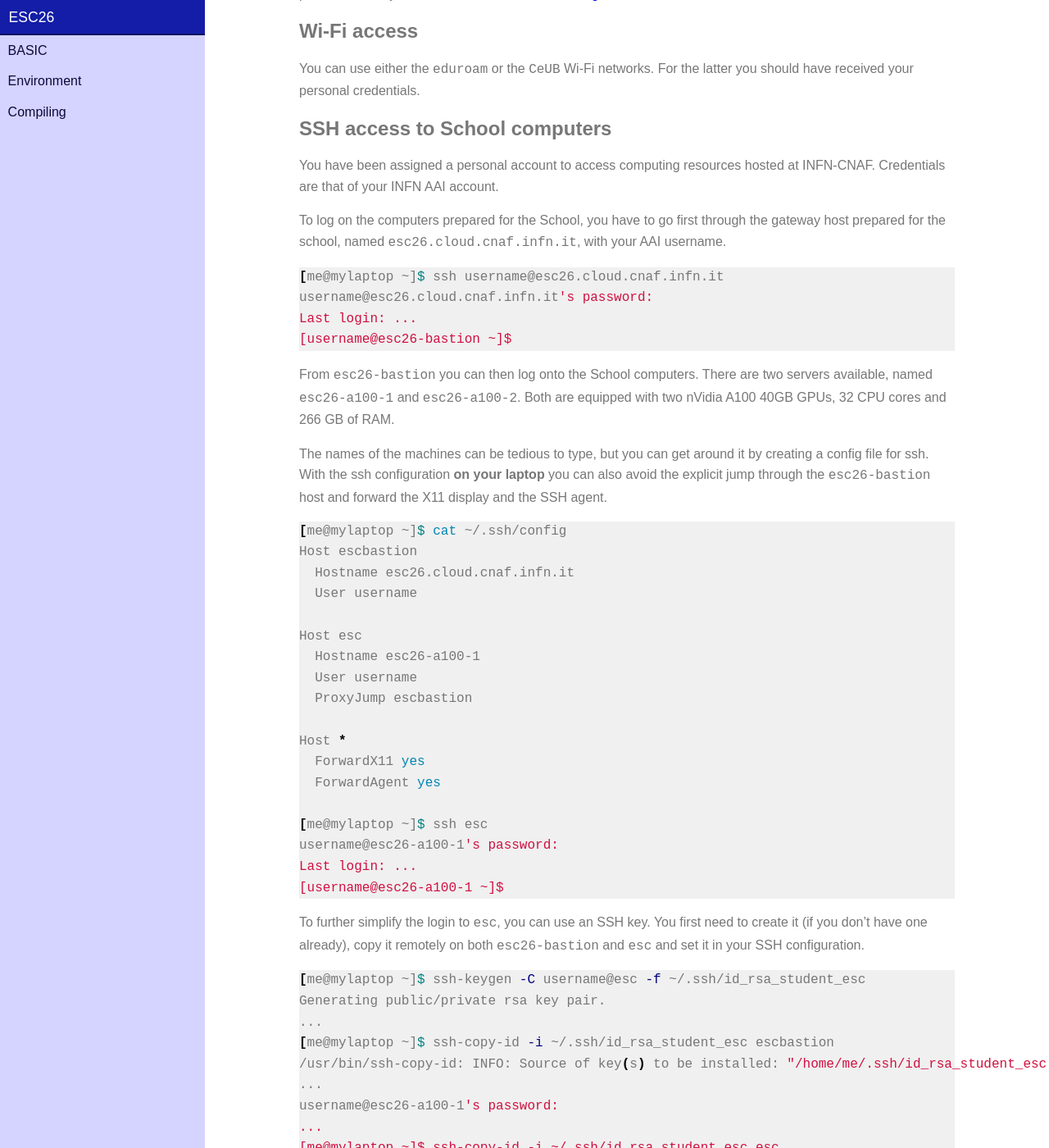
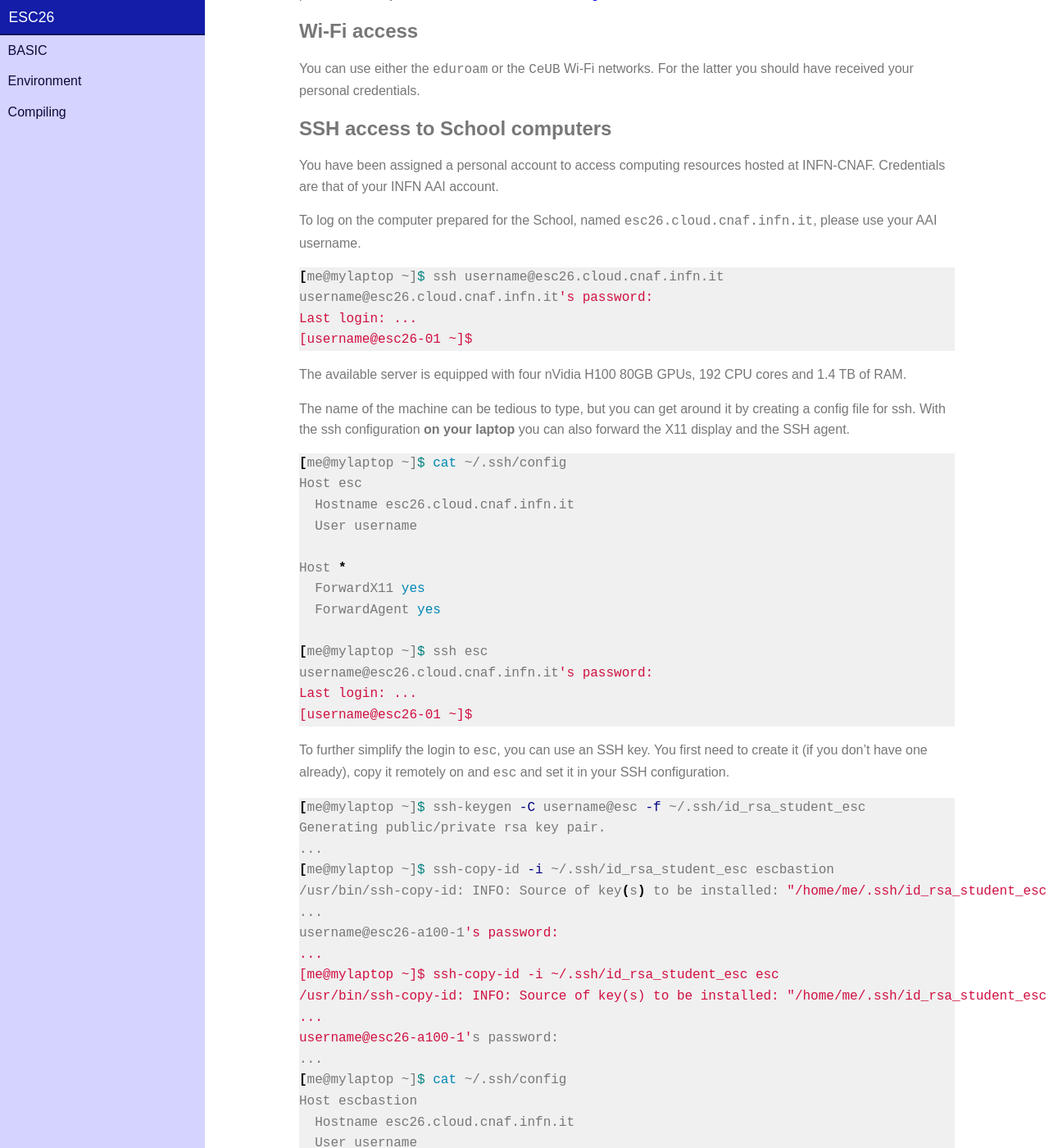
Before and after one commit to infn-esc/esc26, a Jekyll site: the page built from basic/environment.md, in a window 1280 px wide and 1400 px high, scrolled down 322 px. Shown: the whole window at 82% size. Built offline with Jekyll 4.4.1, drawn with Linux system fonts in a browser that asks for light colours; nearby versions of some CDN libraries.

Commit message:
updating environment description according with 2026 resources

````diff
--- a/basic/environment.md
+++ b/basic/environment.md
@@ -32,50 +32,41 @@ you should have received your personal credentials.
 You have been assigned a personal account to access computing resources
 hosted at INFN-CNAF. Credentials are that of your INFN AAI account.
 
-To log on the computers prepared for the School, you have to go first
-through the gateway host prepared for the school, named
-`esc26.cloud.cnaf.infn.it`, with your AAI username.
+To log on the computer prepared for the School, named
+`esc26.cloud.cnaf.infn.it`, please use your AAI username.
 
 ```shell
 [me@mylaptop ~]$ ssh username@esc26.cloud.cnaf.infn.it
 username@esc26.cloud.cnaf.infn.it's password:
 Last login: ...
-[username@esc26-bastion ~]$
+[username@esc26-01 ~]$
 ```
 
-From `esc26-bastion` you can then log onto the School computers. There
-are two servers available, named `esc26-a100-1` and `esc26-a100-2`. Both
-are equipped with two nVidia A100 40GB GPUs, 32 CPU cores and 266 GB of
+The available server is equipped with four nVidia H100 80GB GPUs, 192 CPU cores and 1.4 TB of
 RAM.
 
-The names of the machines can be tedious to type, but you can get around
+The name of the machine can be tedious to type, but you can get around
 it by creating a config file for ssh. With the ssh configuration **on
-your laptop** you can also avoid the explicit jump through the
-`esc26-bastion` host and forward the X11 display and the SSH agent.
+your laptop** you can also forward the X11 display and the SSH agent.
 
 ```shell
 [me@mylaptop ~]$ cat ~/.ssh/config
-Host escbastion
+Host esc
   Hostname esc26.cloud.cnaf.infn.it
   User username
-
-Host esc
-  Hostname esc26-a100-1
-  User username
-  ProxyJump escbastion
 
 Host *
   ForwardX11 yes
   ForwardAgent yes
 
 [me@mylaptop ~]$ ssh esc
-username@esc26-a100-1's password:
+username@esc26.cloud.cnaf.infn.it's password:
 Last login: ...
-[username@esc26-a100-1 ~]$
+[username@esc26-01 ~]$
 ```
 
 To further simplify the login to `esc`, you can use an SSH key. You first need
-to create it (if you don't have one already), copy it remotely on both `esc26-bastion`
+to create it (if you don't have one already), copy it remotely on
 and `esc` and set it in your SSH configuration.
 
 ```shell
````
